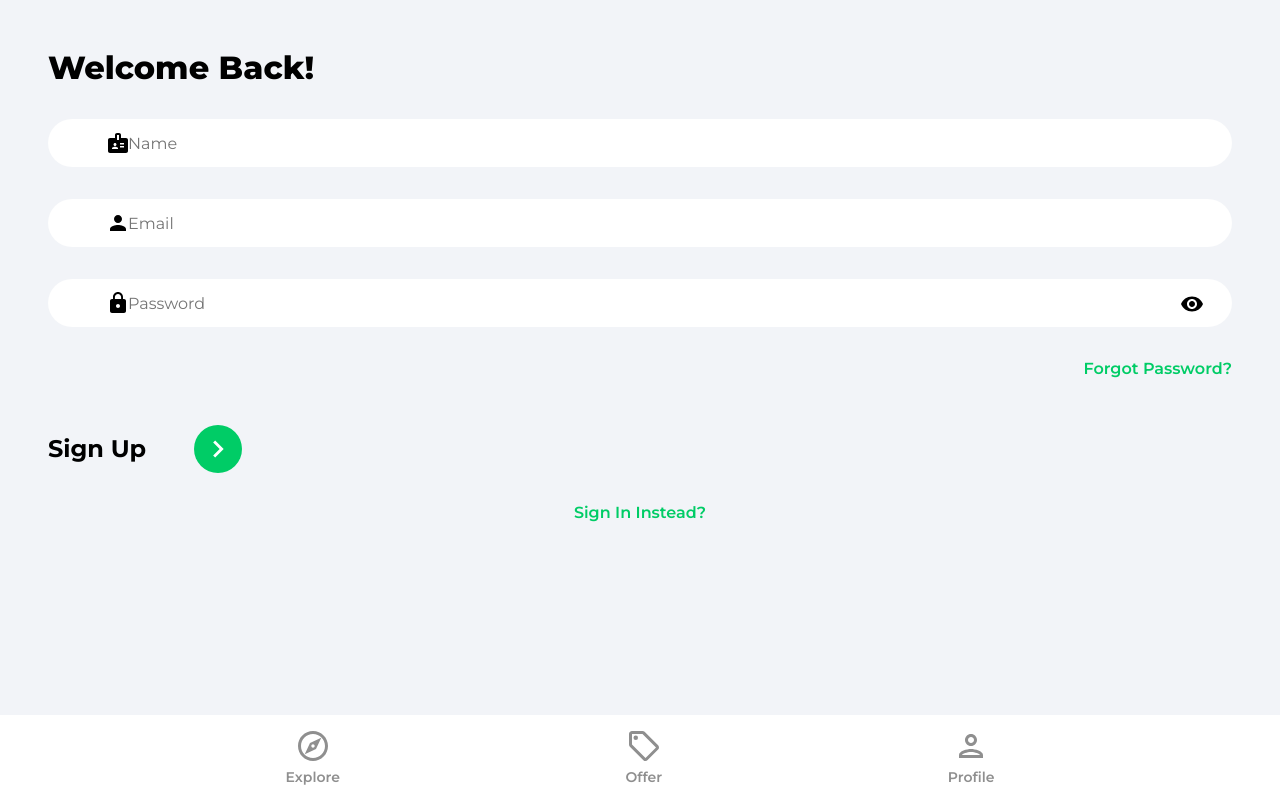
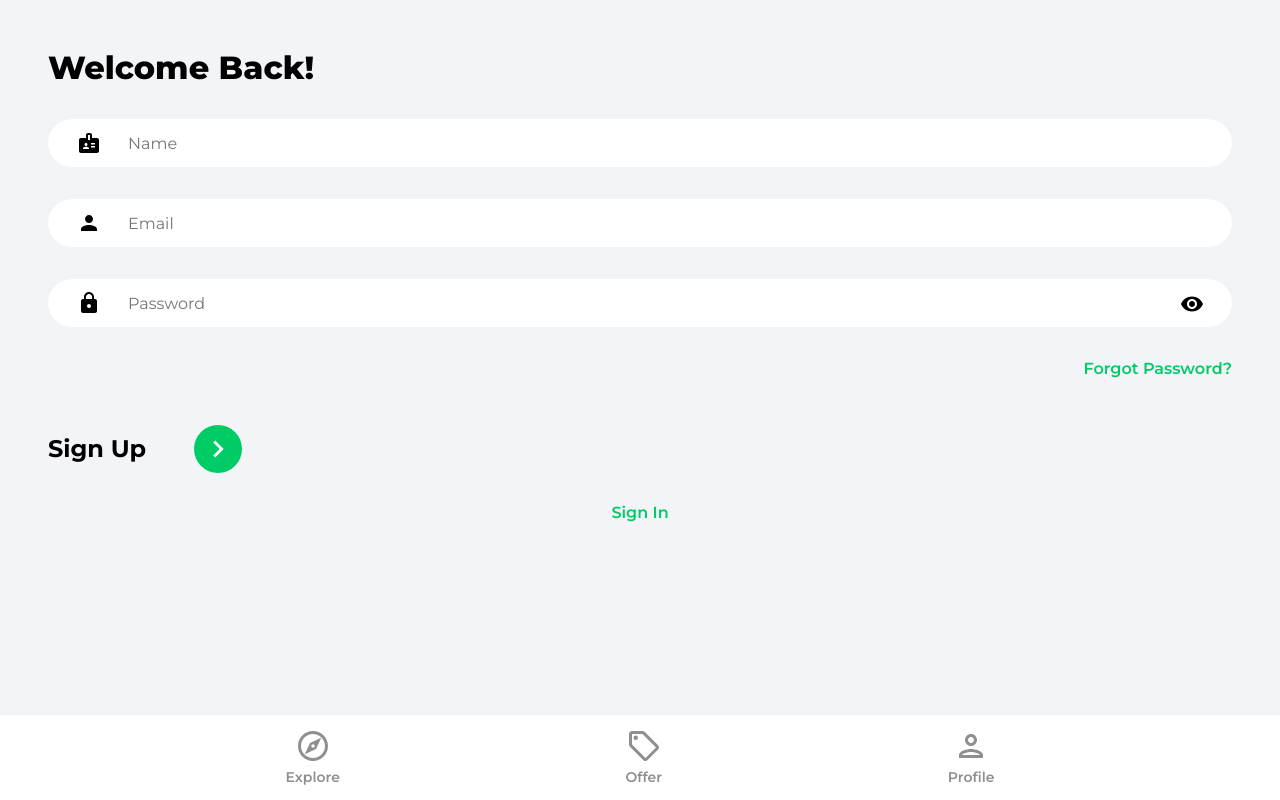
Before and after one commit to bcherrera14/house-marketplace, a React (Create React App) app: page /sign-up in a window 1280 px wide. Built offline with nearby package versions, Linux system fonts and the light colour scheme.

Commit message:
add auth

```diff
--- a/src/firebase.config.js
+++ b/src/firebase.config.js
@@ -11,4 +11,5 @@ const firebaseConfig = {
 	appId: '1:69978038122:web:654d710619839d5ca8cf13'
 };
 
+initializeApp(firebaseConfig);
 export const db = getFirestore();
--- a/src/index.css
+++ b/src/index.css
@@ -187,12 +187,12 @@ button {
 
 .nameInput {
 	margin-bottom: 2rem;
-	background: url('./assets/svg/badgeIcon.svg') #ffffff 5% center no-repeat;
+	background: url('./assets/svg/badgeIcon.svg') #ffffff 2.5% center no-repeat;
 }
 
 .emailInput {
 	margin-bottom: 2rem;
-	background: url('./assets/svg/personIcon.svg') #ffffff 5% center no-repeat;
+	background: url('./assets/svg/personIcon.svg') #ffffff 2.5% center no-repeat;
 }
 
 .passwordInputDiv {
@@ -201,7 +201,7 @@ button {
 
 .passwordInput {
 	margin-bottom: 2rem;
-	background: url('./assets/svg/lockIcon.svg') #ffffff 5% center no-repeat;
+	background: url('./assets/svg/lockIcon.svg') #ffffff 2.5% center no-repeat;
 }
 
 .showPassword {
--- a/src/pages/Signup.jsx
+++ b/src/pages/Signup.jsx
@@ -1,6 +1,8 @@
 import React from 'react';
 import { useState } from 'react';
 import { Link, useNavigate } from 'react-router-dom';
+import { getAuth, createUserWithEmailAndPassword, updateProfile } from 'firebase/auth';
+import { db } from '../firebase.config';
 import { ReactComponent as ArrowRightIcon } from '../assets/svg/keyboardArrowRightIcon.svg';
 import visibilityIcon from '../assets/svg/visibilityIcon.svg';
 
@@ -18,6 +20,24 @@ function Signup() {
 		}));
 	};
 
+	const onSubmit = async (e) => {
+		e.preventDefault();
+
+		try {
+			const auth = getAuth();
+			const userCredential = await createUserWithEmailAndPassword(auth, email, password);
+			const user = userCredential.user;
+
+			updateProfile(auth.currentUser, {
+				displayName: name
+			});
+
+			navigate('/');
+		} catch (error) {
+			console.log(error);
+		}
+	};
+
 	return (
 		<div>
 			<div className="pageContainer">
@@ -25,7 +45,7 @@ function Signup() {
 					<p className="pageHeader">Welcome Back!</p>
 				</header>
 
-				<form>
+				<form onSubmit={onSubmit}>
 					<input
 						type="text"
 						className="nameInput"
@@ -63,13 +83,13 @@ function Signup() {
 					</Link>
 					<div className="signUpBar">
 						<p className="signUpText">Sign Up</p>
-						<button className="signUpButton">
+						<button className="signUpButton" type="submit">
 							<ArrowRightIcon fill="#ffff" width="34px" height="34px" />
 						</button>
 					</div>
 				</form>
 				<Link to="/sign-in" className="registerLink">
-					Sign In Instead?
+					Sign In
 				</Link>
 			</div>
 		</div>
```
